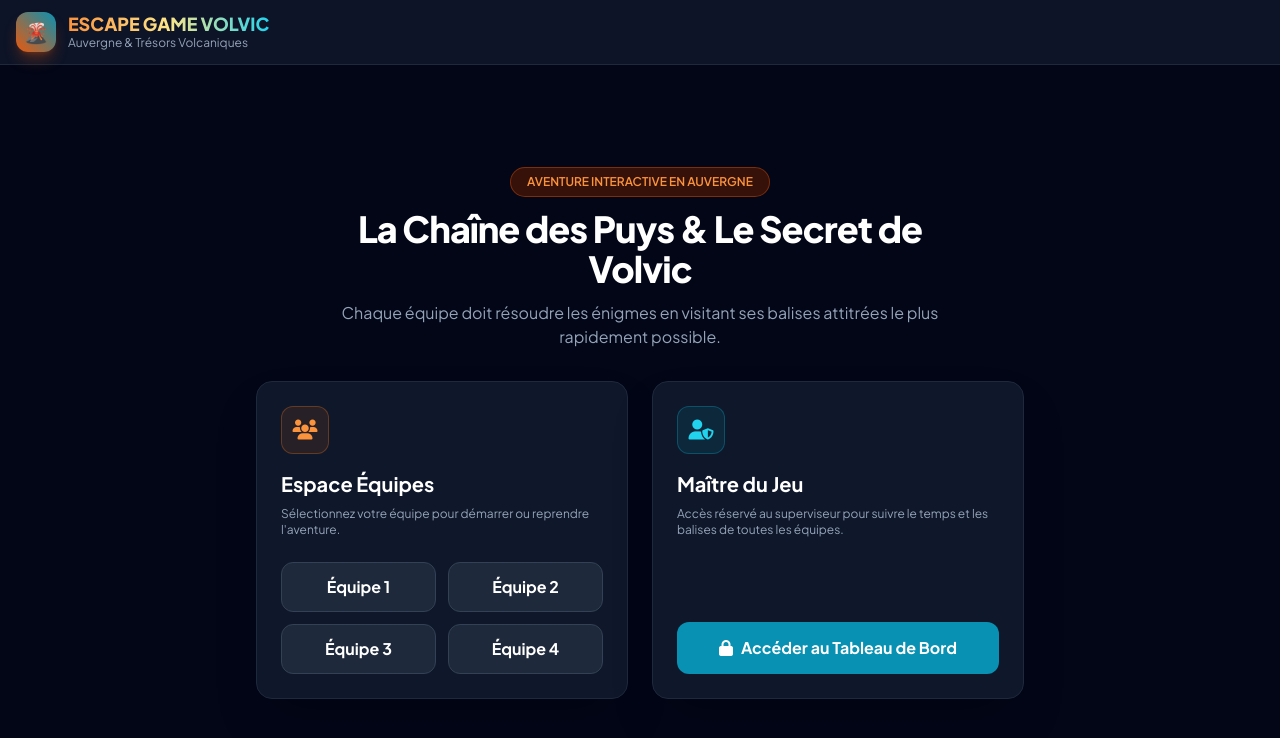
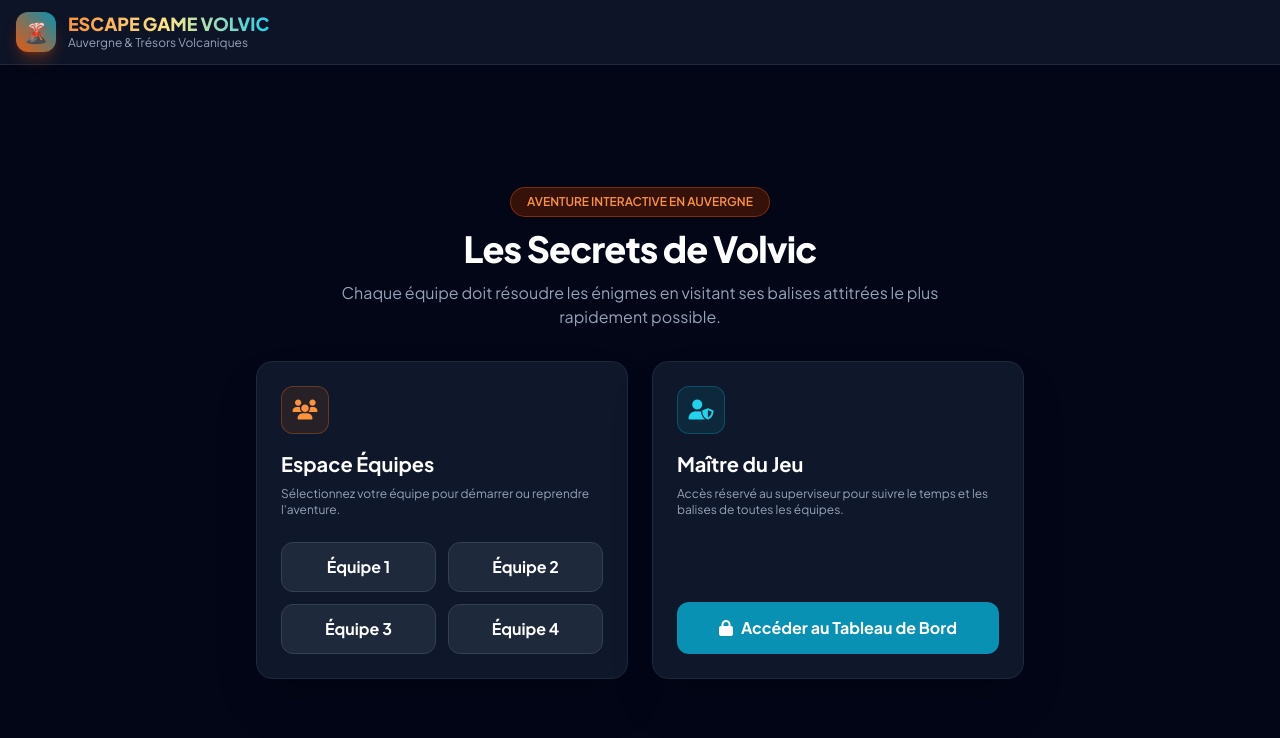
Before and after one commit to aurelienroyet/Escape-Game-Volvic, a plain HTML site: page index.html in a window 1280 px wide. Drawn offline with nearby package versions, Linux system fonts and the light colour scheme.

Commit message:
Update index.html

```diff
--- a/index.html
+++ b/index.html
@@ -79,7 +79,7 @@
                     Aventure Interactive en Auvergne
                 </div>
                 <h2 class="text-3xl sm:text-4xl font-black text-white tracking-tight mb-3">
-                    La Chaîne des Puys & Le Secret de Volvic
+                    Les Secrets de Volvic
                 </h2>
                 <p class="text-slate-400 text-sm sm:text-base">
                     Chaque équipe doit résoudre les énigmes en visitant ses balises attitrées le plus rapidement possible.
```
